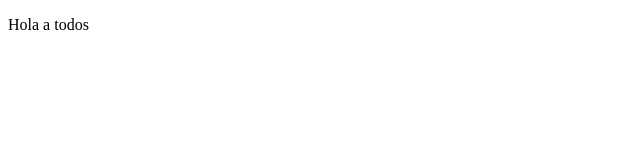
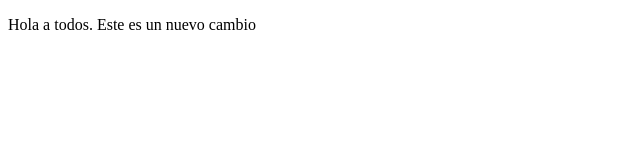
Before and after one commit to laradev06/proyectoDemoPrework, a plain HTML site: page index.html in a window 1280 px wide. Shown: the whole page, without its empty margins (0-640 px from the left). Drawn offline with Linux system fonts and the light colour scheme.

Commit message:
Otros cambios

```diff
--- a/index.html
+++ b/index.html
@@ -7,6 +7,6 @@
     <title>Hola mundo desde Ubuntu</title>
 </head>
 <body>
-    <p>Hola a todos</p>
+    <p>Hola a todos. Este es un nuevo cambio</p>
 </body>
 </html>
```
